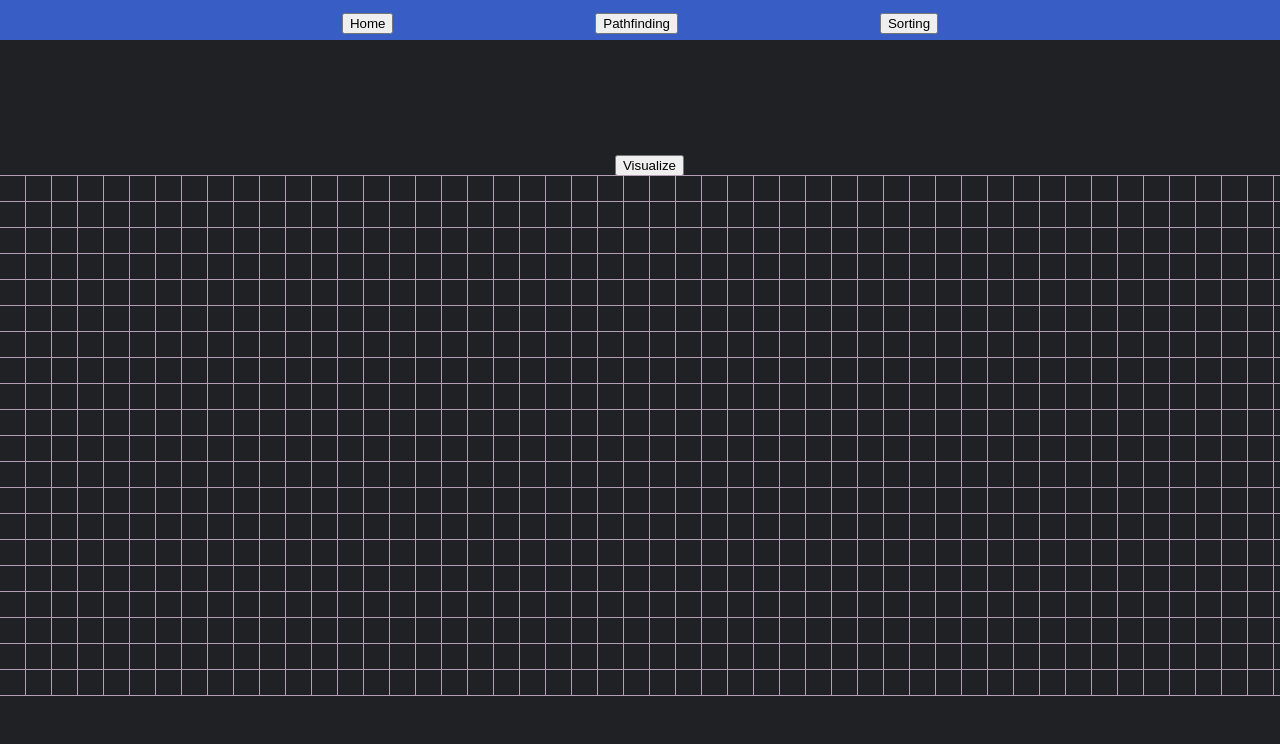
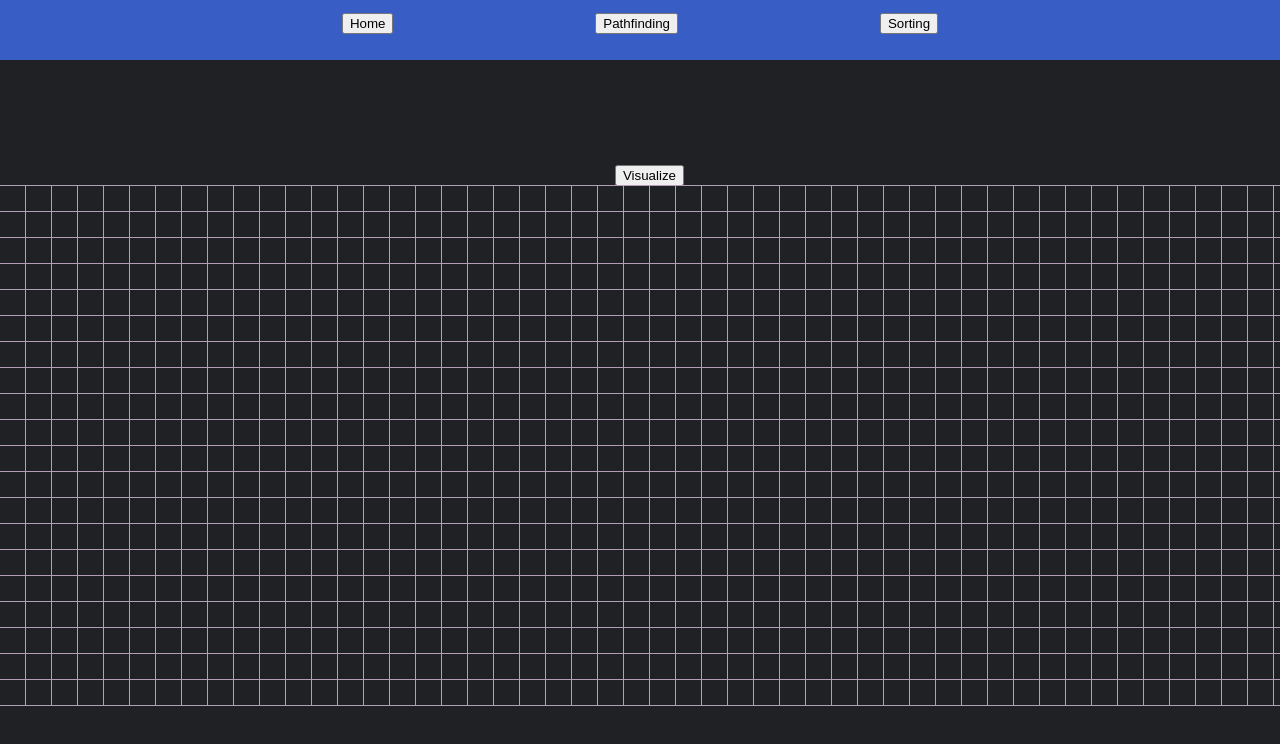
Before and after one commit to fleurescent/algorithm-visualizer, a React (Create React App) app: page / in a window 1280 px wide. Shown: the top 744 px of the page. Built offline with nearby package versions, Linux system fonts and the light colour scheme.

Commit message:
changed routing method

```diff
--- a/src/App.css
+++ b/src/App.css
@@ -28,7 +28,7 @@
 
 .Navbar {
   background: #385dc4;
-  height: 40px;
+  height: 60px;
   display: flex;
   justify-content: space-evenly;
   padding: 0.2rem calc((100vw - 1000px) / 2);
--- a/src/index.js
+++ b/src/index.js
@@ -1,14 +1,14 @@
 import React from 'react';
 import ReactDOM from 'react-dom/client';
-import { BrowserRouter } from 'react-router-dom';
+import { HashRouter } from 'react-router-dom';
 import './index.css';
 import App from './App';
 
 const root = ReactDOM.createRoot(document.getElementById('root'));
 root.render(
   <React.StrictMode>
-    <BrowserRouter>
+    <HashRouter>
       <App />
-    </BrowserRouter>
+    </HashRouter>
   </React.StrictMode>
 );
```
